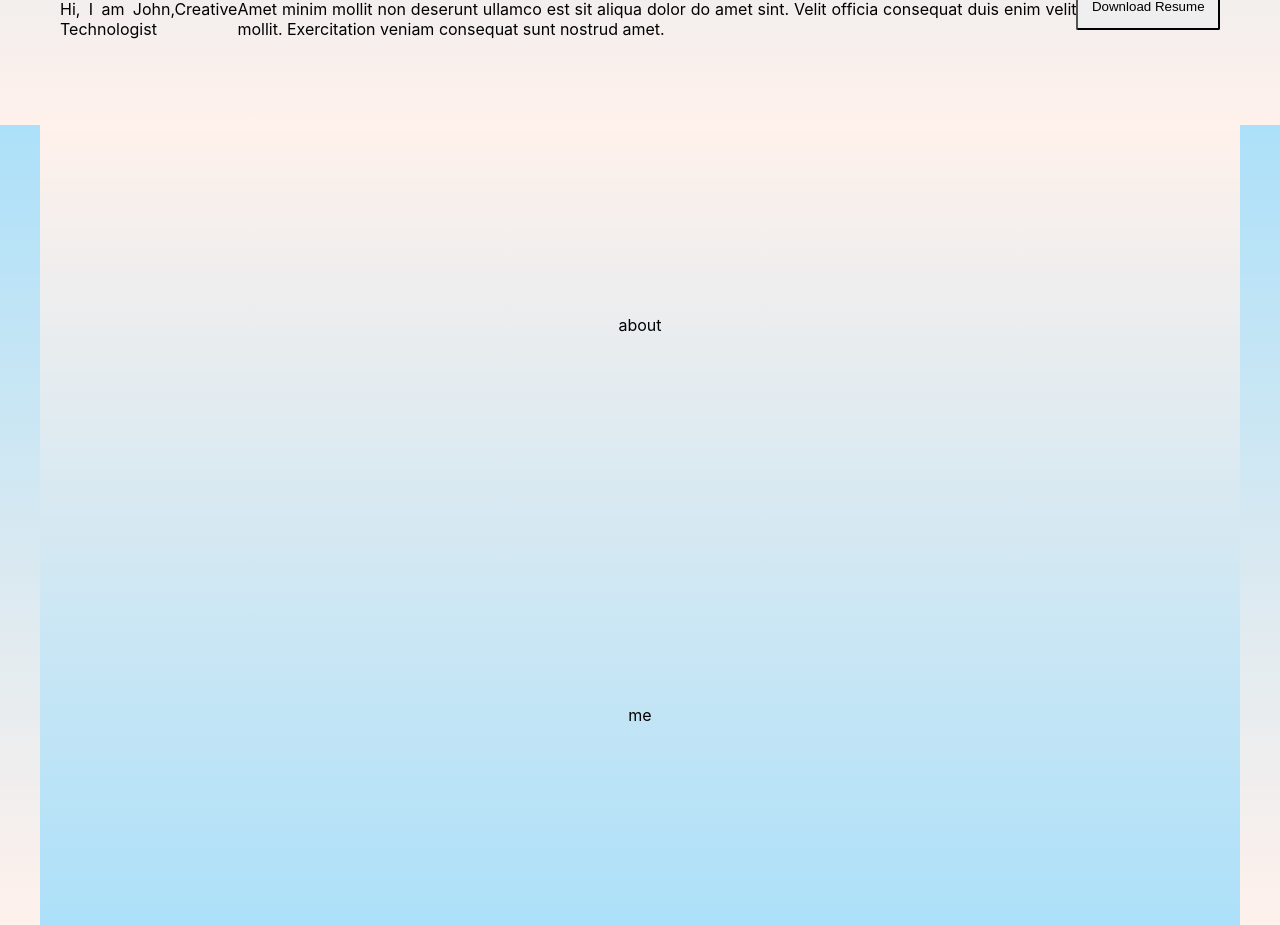
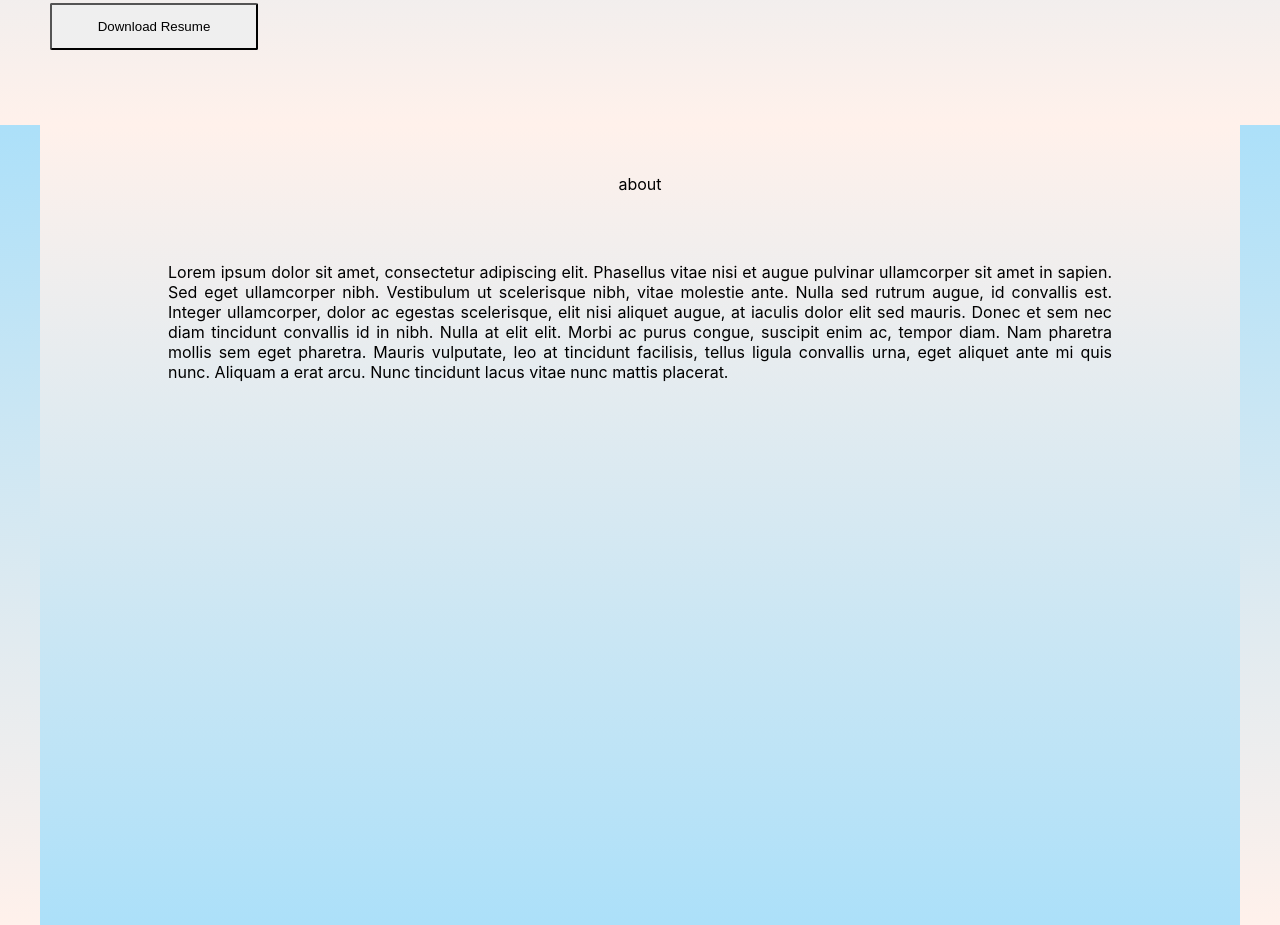
Before and after one commit to yarenrkmez/my-portfolio-js, a React (Create React App) app: page / in a window 1280 px wide. Shown: the part 675-1600 px from the top of the page. Built offline with nearby package versions, Linux system fonts and the light colour scheme.

Commit message:
added about me

```diff
--- a/src/components/AboutMe/AboutMe.js
+++ b/src/components/AboutMe/AboutMe.js
@@ -2,13 +2,22 @@ import React from "react";
 
 const AboutMe = () => {
   return (
-    <div
-    id="aboutMe"
-    className="outerDiv"
-    >
-      <div className="headerContent">
+    <div id="aboutMe" className="outerDiv">
+      <div className="aboutMeContent">
         <div>about</div>
-        <div>me</div>
+        <div>
+          Lorem ipsum dolor sit amet, consectetur adipiscing elit. Phasellus
+          vitae nisi et augue pulvinar ullamcorper sit amet in sapien. Sed eget
+          ullamcorper nibh. Vestibulum ut scelerisque nibh, vitae molestie ante.
+          Nulla sed rutrum augue, id convallis est. Integer ullamcorper, dolor
+          ac egestas scelerisque, elit nisi aliquet augue, at iaculis dolor elit
+          sed mauris. Donec et sem nec diam tincidunt convallis id in nibh.
+          Nulla at elit elit. Morbi ac purus congue, suscipit enim ac, tempor
+          diam. Nam pharetra mollis sem eget pharetra. Mauris vulputate, leo at
+          tincidunt facilisis, tellus ligula convallis urna, eget aliquet ante
+          mi quis nunc. Aliquam a erat arcu. Nunc tincidunt lacus vitae nunc
+          mattis placerat.
+        </div>
       </div>
     </div>
   );
--- a/src/components/Home/Home.css
+++ b/src/components/Home/Home.css
@@ -10,6 +10,20 @@
   justify-content: space-around;
   height: 100%;
 }
+
+.aboutMeContent{
+  display: flex;
+  flex-direction: column;
+  justify-items: center;
+  align-items: center;
+  padding: 10px;
+  text-align: justify;
+  align-content: center;
+  position: relative;
+  justify-content: space-around;
+  height: 100%;
+}
+
 .outerDiv {
   height: 100vh;
   display: flex;
@@ -47,6 +61,28 @@
     flex-direction: column;
     justify-content: space-between;
   }
+
+  .aboutMeContent div:nth-of-type(1) {
+    padding: 10px;
+    display: flex;
+    flex-direction: row;
+    justify-content: space-between;
+  }
+  .aboutMeContent div:nth-of-type(2) {
+    padding: 10px;
+    width: 80%;
+    height: 80%;
+    display: flex;
+    flex-direction: column;
+    justify-content: space-between;
+    box-shadow: 0 4px 8px 0 rgba(0,0,0,0.2);
+    transition: 0.3s;
+    border-radius: 5px;
+  }
+  .aboutMeContent div:nth-of-type(2):hover {
+    box-shadow: 0 8px 16px 0 rgba(0,0,0,0.2);
+  }
+
 }
 
 .button {
--- a/src/components/Home/Index.js
+++ b/src/components/Home/Index.js
@@ -45,11 +45,7 @@ function Index() {
 
         <div className="headerContent">
           <img src={profilePhoto} className="profileImg"></img>
-          <div>
-            <span>github</span>
-            <span>github</span>
-            <span>github</span>
-          </div>
+
           <div>
             <p>{Home.header}</p>
             <p>{Home.subHeader}</p>
```
